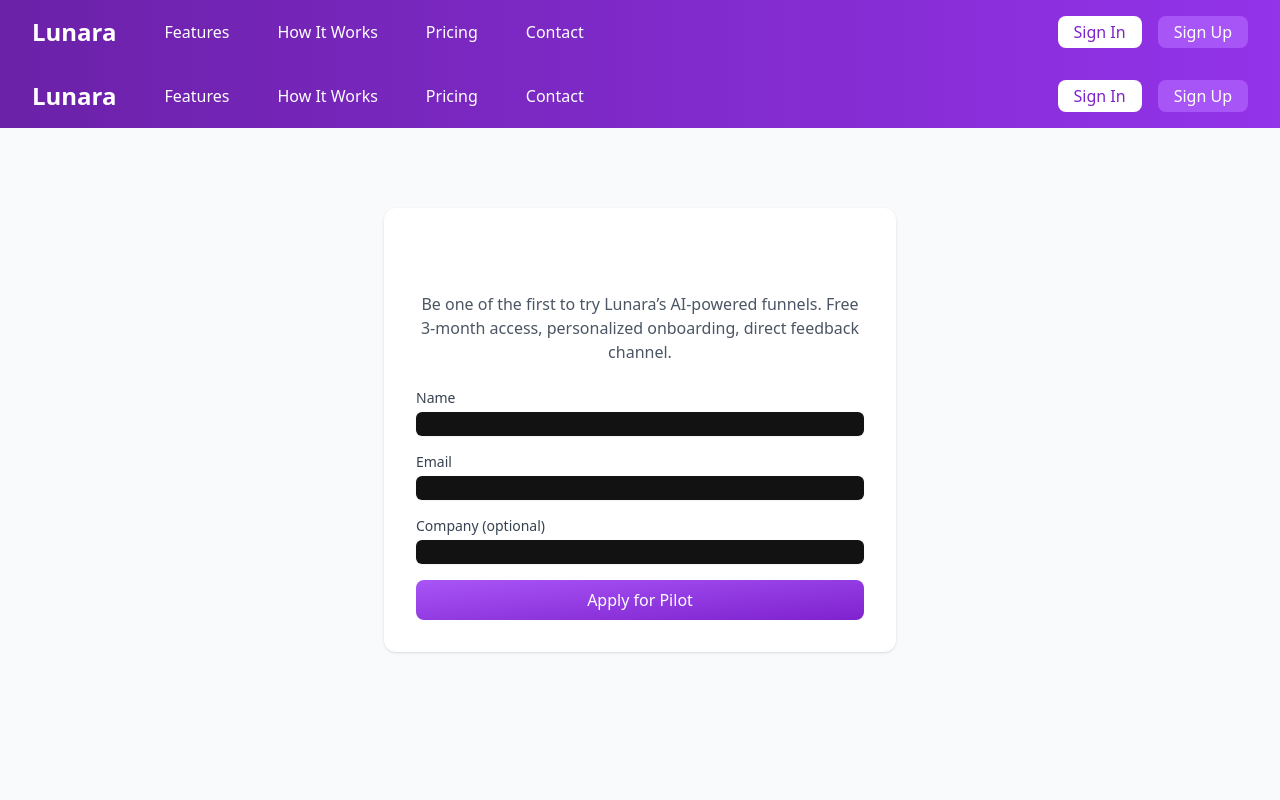
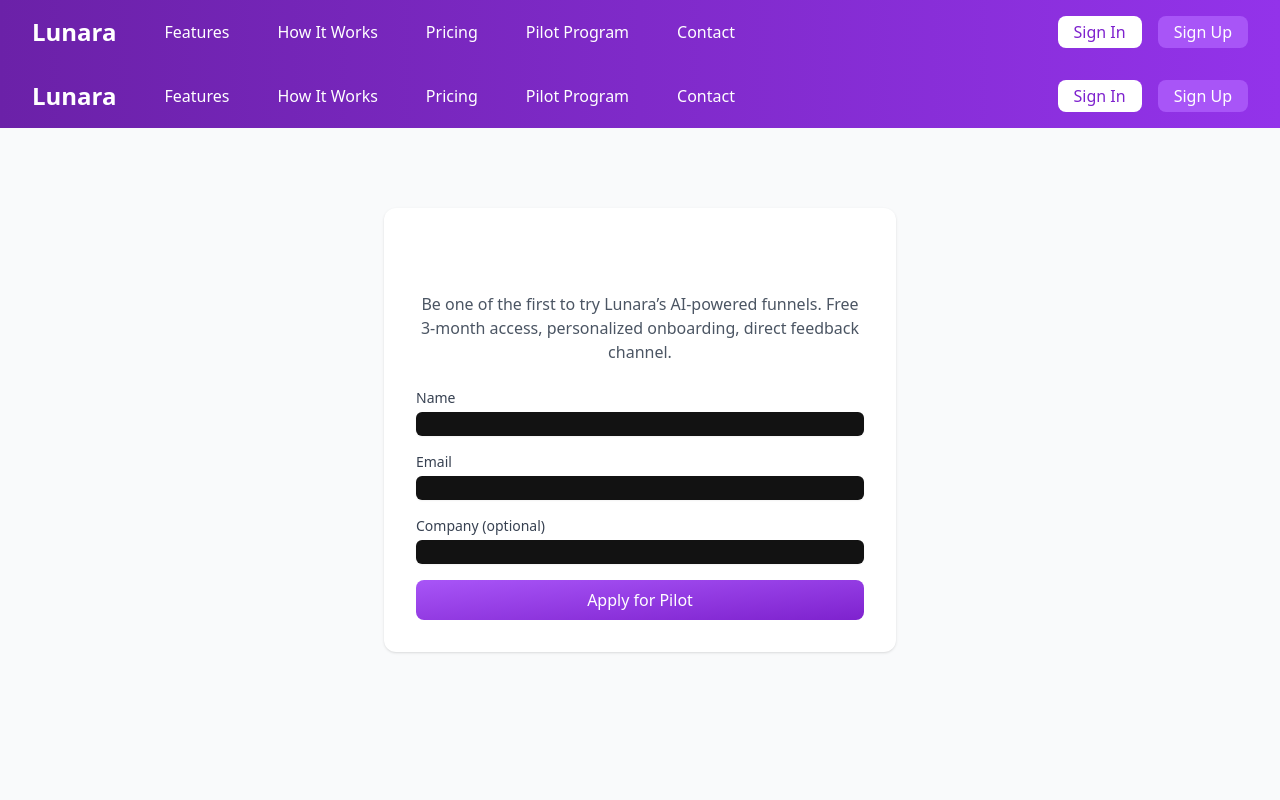
Before and after one commit to LunaraHQ/lunara-website, a Next.js app: page /pilot in a window 1280 px wide. Shown: the top 800 px of the page. Built offline with nearby package versions, Linux system fonts and the light colour scheme; no server answers.

Commit message:
NavBar: add Pilot Program link

```diff
--- a/components/NavBar.js
+++ b/components/NavBar.js
@@ -16,6 +16,7 @@ export default function NavBar() {
           <Link href="/#features"><a className="hover:underline">Features</a></Link>
           <Link href="/#howitworks"><a className="hover:underline">How It Works</a></Link>
           <Link href="/#pricing"><a className="hover:underline">Pricing</a></Link>
+          <Link href="/pilot"><a className="hover:underline">Pilot Program</a></Link>
           <button
             onClick={() => setContactOpen(true)}
             className="hover:underline"
```
